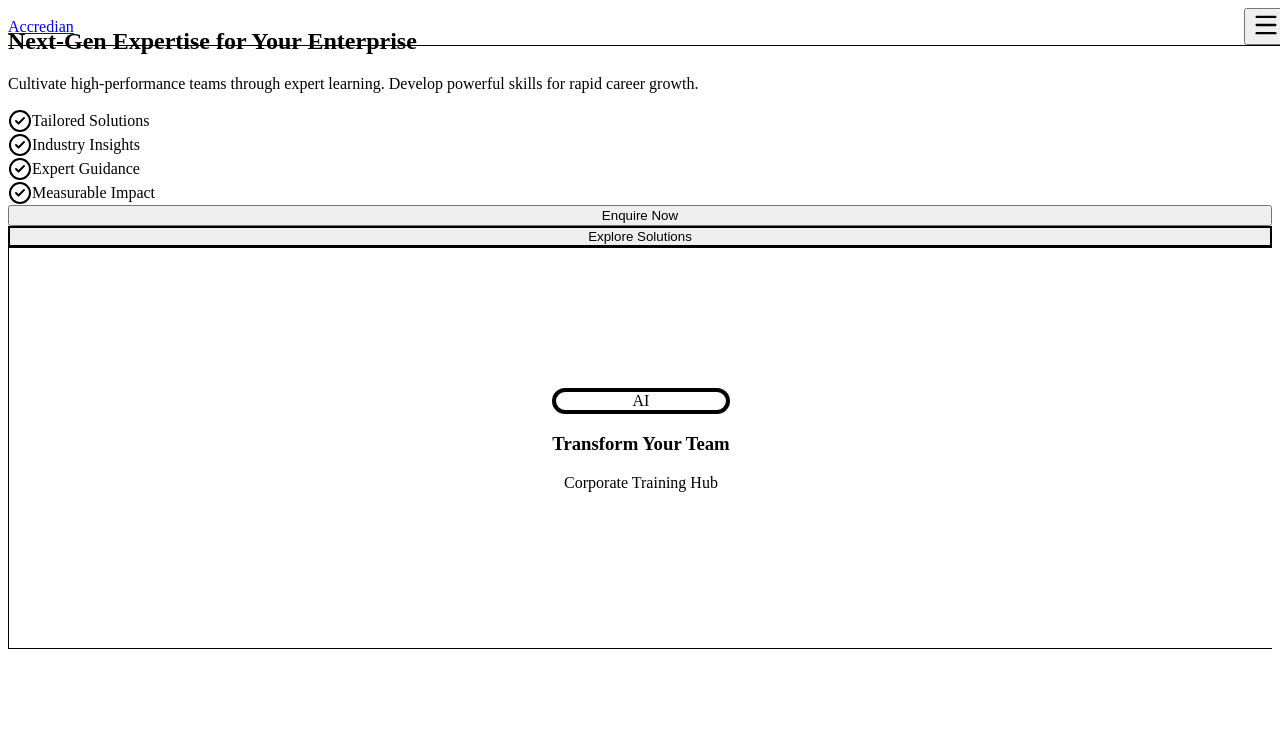
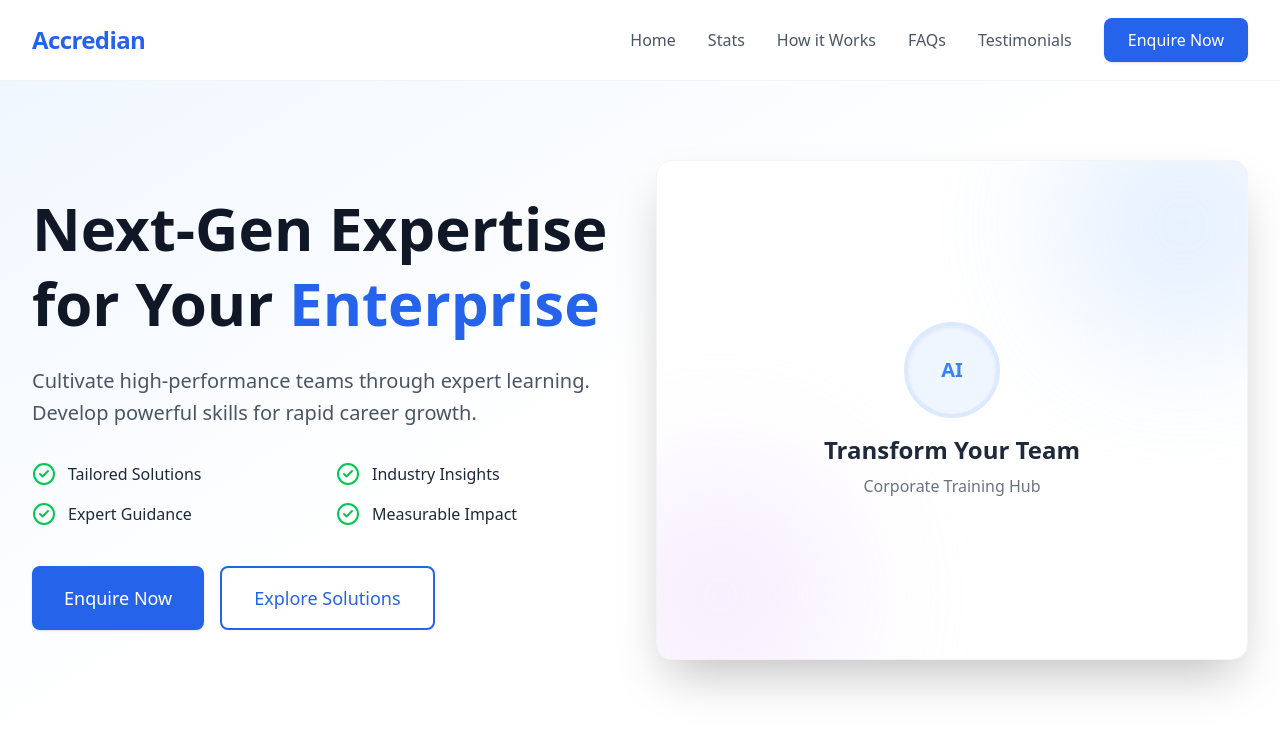
Before and after one commit to RynThakur/Accredian-clone, a Next.js app: page / in a window 1280 px wide. Shown: the top 732 px of the page. Built offline with nearby package versions, Linux system fonts and the light colour scheme.

Commit message:
fix tailwind configs and layout.tsx

```diff
--- a/app/globals.css
+++ b/app/globals.css
@@ -1,7 +1,13 @@
-@tailwind base;
-@tailwind components;
-@tailwind utilities;
+@import "tailwindcss";
 
 html {
   scroll-behavior: smooth;
 }
+
+@theme {
+  --color-blue-50: #eff6ff;
+  --color-blue-100: #dbeafe;
+  --color-blue-500: #3b82f6;
+  --color-blue-600: #2563eb;
+  --color-blue-700: #1d4ed8;
+}
--- a/app/layout.tsx
+++ b/app/layout.tsx
@@ -1,20 +1,9 @@
 import type { Metadata } from "next";
-import { Geist, Geist_Mono } from "next/font/google";
 import "./globals.css";
 
-const geistSans = Geist({
-  variable: "--font-geist-sans",
-  subsets: ["latin"],
-});
-
-const geistMono = Geist_Mono({
-  variable: "--font-geist-mono",
-  subsets: ["latin"],
-});
-
 export const metadata: Metadata = {
-  title: "Create Next App",
-  description: "Generated by create next app",
+  title: "Accredian Enterprise Clone",
+  description: "Next-Gen Expertise for Your Enterprise",
 };
 
 export default function RootLayout({
@@ -23,11 +12,10 @@ export default function RootLayout({
   children: React.ReactNode;
 }>) {
   return (
-    <html
-      lang="en"
-      className={`${geistSans.variable} ${geistMono.variable} h-full antialiased`}
-    >
-      <body className="min-h-full flex flex-col">{children}</body>
+    <html lang="en">
+      <body className="antialiased">
+        {children}
+      </body>
     </html>
   );
 }
```
